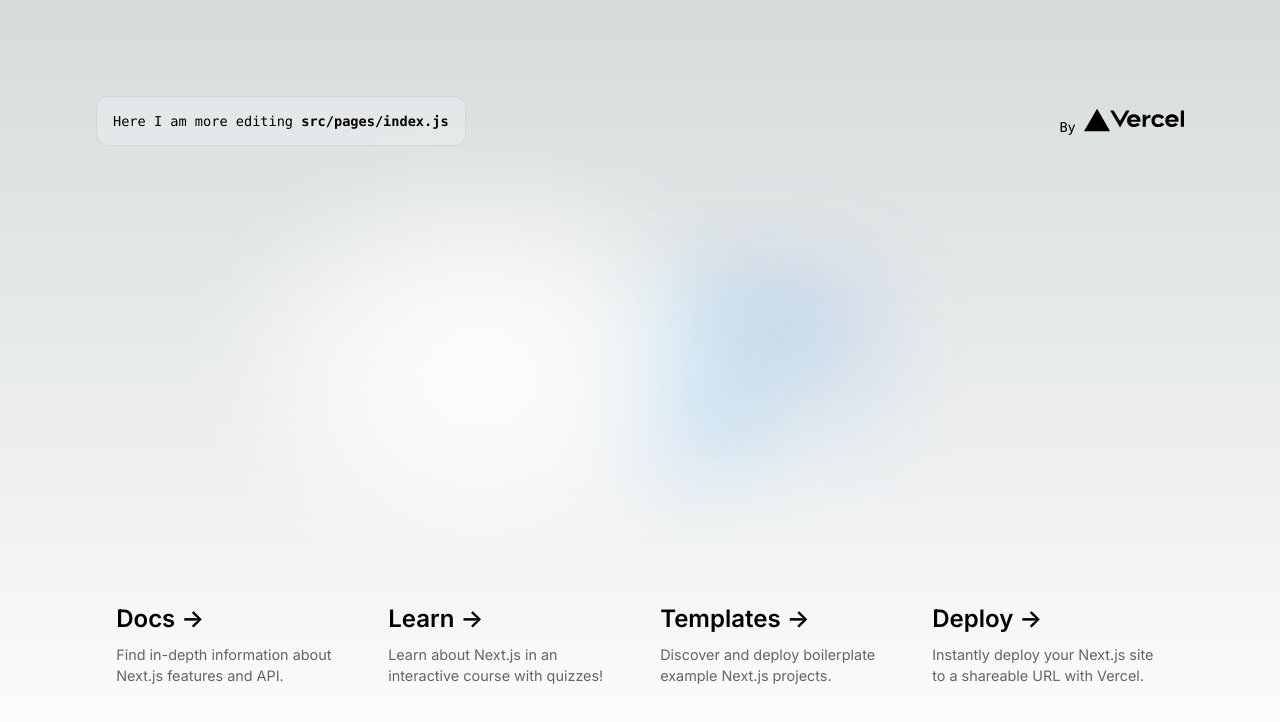
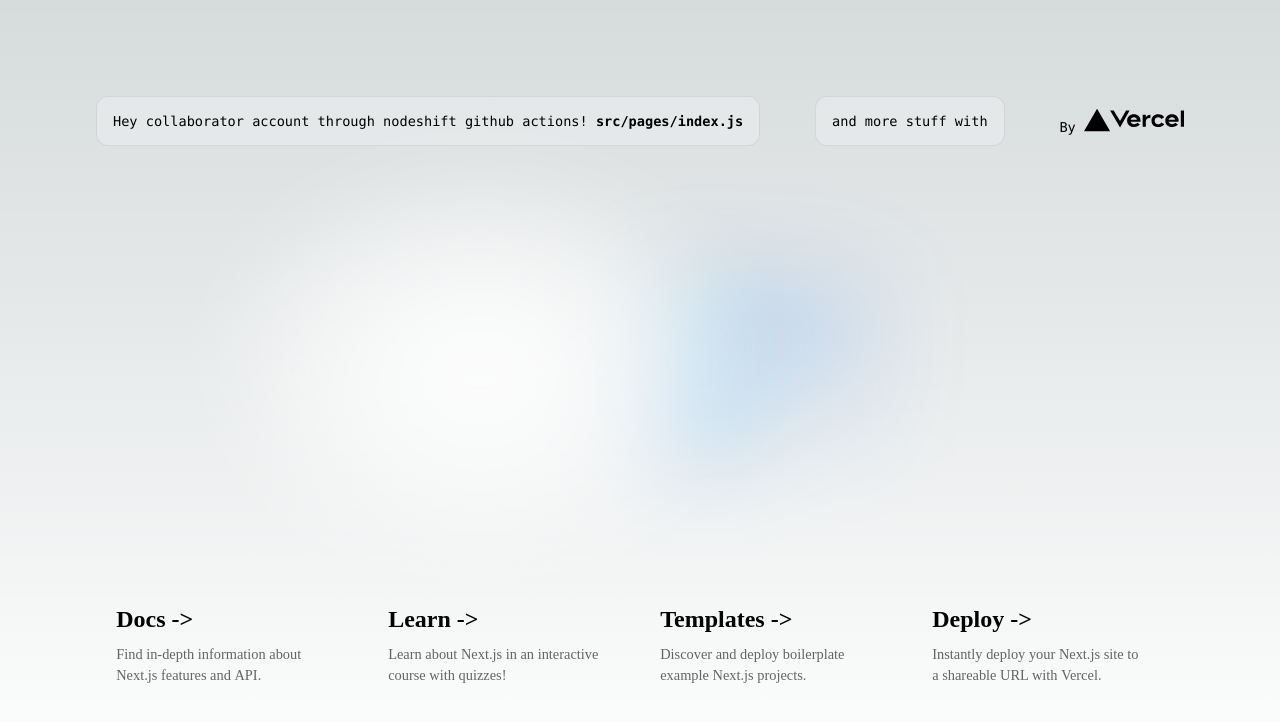
Before and after one commit to jdub233/example-nextjs, a Next.js app: page / in a window 1280 px wide. Shown: the top 722 px of the page. Built offline with nearby package versions, Linux system fonts and the light colour scheme.

Commit message:
some content edits

```diff
--- a/src/pages/index.js
+++ b/src/pages/index.js
@@ -1,11 +1,13 @@
 import Head from 'next/head'
 import Image from 'next/image'
-import { Inter } from 'next/font/google'
+
 import styles from '@/styles/Home.module.css'
 
-const inter = Inter({ subsets: ['latin'] })
 
 export default function Home() {
+  console.log('hey');
+  console.log(process.env.NEXT_PUBLIC_SEKRET);
+
   return (
     <>
       <Head>
@@ -17,9 +19,10 @@ export default function Home() {
       <main className={styles.main}>
         <div className={styles.description}>
           <p>
-            Here I am more editing&nbsp;
+            Hey collaborator account through nodeshift github actions!&nbsp;
             <code className={styles.code}>src/pages/index.js</code>
           </p>
+          <p>and more stuff with {process.env.NEXT_PUBLIC_SEKRET} {process.env.DEPLOY_SEKRET}</p>
           <div>
               By{' '}
               <Image
@@ -43,10 +46,10 @@ export default function Home() {
             target="_blank"
             rel="noopener noreferrer"
           >
-            <h2 className={inter.className}>
+            <h2 >
               Docs <span>-&gt;</span>
             </h2>
-            <p className={inter.className}>
+            <p >
               Find in-depth information about Next.js features and&nbsp;API.
             </p>
           </a>
@@ -57,10 +60,10 @@ export default function Home() {
             target="_blank"
             rel="noopener noreferrer"
           >
-            <h2 className={inter.className}>
+            <h2 >
               Learn <span>-&gt;</span>
             </h2>
-            <p className={inter.className}>
+            <p >
               Learn about Next.js in an interactive course with&nbsp;quizzes!
             </p>
           </a>
@@ -71,10 +74,10 @@ export default function Home() {
             target="_blank"
             rel="noopener noreferrer"
           >
-            <h2 className={inter.className}>
+            <h2 >
               Templates <span>-&gt;</span>
             </h2>
-            <p className={inter.className}>
+            <p >
               Discover and deploy boilerplate example Next.js&nbsp;projects.
             </p>
           </a>
@@ -85,10 +88,10 @@ export default function Home() {
             target="_blank"
             rel="noopener noreferrer"
           >
-            <h2 className={inter.className}>
+            <h2 >
               Deploy <span>-&gt;</span>
             </h2>
-            <p className={inter.className}>
+            <p >
               Instantly deploy your Next.js site to a shareable URL
               with&nbsp;Vercel.
             </p>
```
